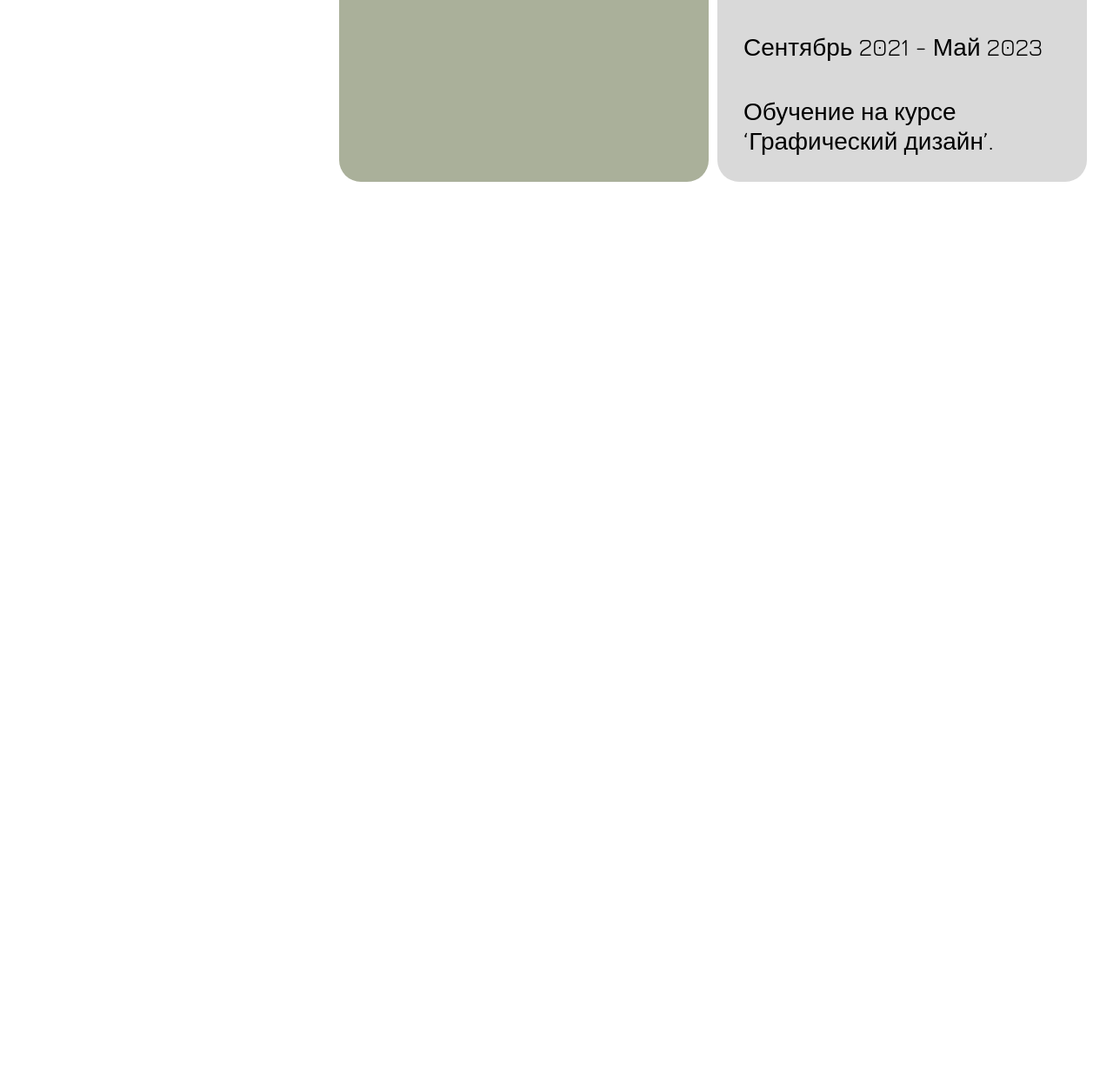
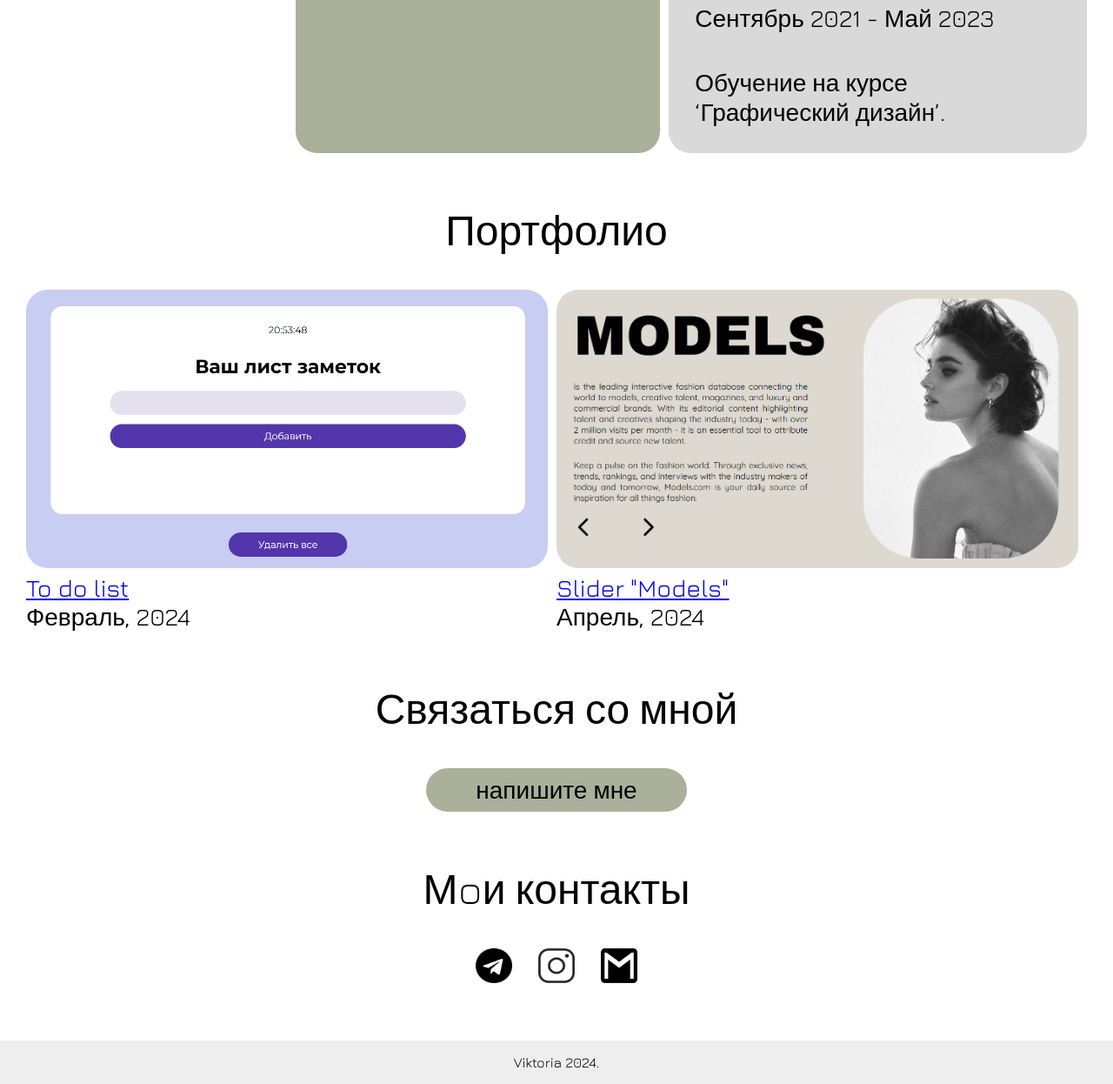
Before and after one commit to Vikaten/brief, a plain HTML site: page index.html in a window 1280 px wide. Shown: the part 2545-3791 px from the top of the page at 87% size. Before the commit the page ends 2754 px from the top, so only its background shows below. Drawn offline with nearby package versions, Linux system fonts and the light colour scheme.

Commit message:
доделан голый вариант сайта

```diff
--- a/index.html
+++ b/index.html
@@ -56,7 +56,37 @@
                     <p>Обучение на курсе ‘Графический дизайн’. </p>
                 </div>
             </div>
+            <h1 class="title">Портфолио</h1>
+            <div id="portfolio">
+                <div class="portfolio-item">
+                    <img class="portfolio-image" src="assets/todolist.png" alt="превью">
+                    <a href="https://vikaten.github.io/toDoList/">To do list</a>
+                    <p>Февраль, 2024</p>
+                </div>
+                <div class="portfolio-item">
+                    <img class="portfolio-image" src="assets/slider.png" alt="превью">
+                    <a href="https://vikaten.github.io/Slider/">Slider "Models"</a>
+                    <p>Апрель, 2024</p>
+                </div>
+            </div>
+            <div id="contact-with-me">
+                <h1 class="title">Связаться со мной</h1>
+                <button class="button" type="button">напишите мне</button>
+            </div>
+            <div id="my-contacts">
+                <h1 class="title">Мoи контакты</h1>
+                <div id="my-contacts-images">
+                    <a href="https://web.telegram.org/k/#@teiltor"><img class="my-contacts-image" src="assets/tg-for-white.png" alt="телеграм"></a>
+                    <a href="https://www.instagram.com/teiltor?igsh=Z3Iybm5uNXUxajYw"><img class="my-contacts-image" src="assets/inst-for-white.png" alt="инстаграм"></a>
+                    <a href="vikaten06@gmail.com"><img class="my-contacts-image" src="assets/email-for-white.png" alt="почта"></a>
+                </div>
+            </div>
         </div>
     </main>
+    <footer>
+        <div id="footer">
+            <p style="font-size: 16px;">Viktoria 2024.</p>
+        </div>
+    </footer>
 </body>
 </html>
--- a/style.css
+++ b/style.css
@@ -71,11 +71,12 @@ body, html {
 #aboutme {
     display: grid;
     grid-gap: 10px;
-    grid-template-columns: 1fr 4fr 4fr;
+    grid-template-columns: 0,5fr 4fr 4fr;
+    margin-bottom: 60px;
 }
 
 #photo-me {
-    width: 350px;
+    width: 300px;
 }
 
 #text-about-me {
@@ -130,3 +131,56 @@ body, html {
     flex-direction: column;
     gap: 40px;
 }
+
+#portfolio {
+    display: flex;
+    gap: 10px;
+    margin-bottom: 60px;
+}
+
+.title {
+    font-size: 48px;
+    font-weight: 300;
+    margin-bottom: 40px;
+    text-align: center;
+}
+
+.portfolio-image {
+    width: 600px;
+    height: 320px;
+    border-radius: 25px;
+}
+
+#contact-with-me {
+    display: flex;
+    flex-direction: column;
+    align-items: center;
+    margin-bottom: 60px;
+}
+
+#my-contacts {
+    display: flex;
+    flex-direction: column;
+    align-items: center;
+    margin-bottom: 60px;
+}
+
+.my-contacts-image {
+    width: 42px;
+    height: 40px;
+}
+
+#my-contacts-images {
+    display: flex;
+    align-items: center;
+    gap: 30px;
+}
+
+#footer {
+    height: 50px;
+    width: 100%;
+    background-color: #eeeeee;
+    display: flex;
+    align-items: center;
+    justify-content: center;
+}
```
Also changed, not shown: assets/email-for-white.png (added), assets/inst-for-white.png (added), assets/slider.png (added), assets/tg-for-white.png (added), assets/todolist.png (added).
